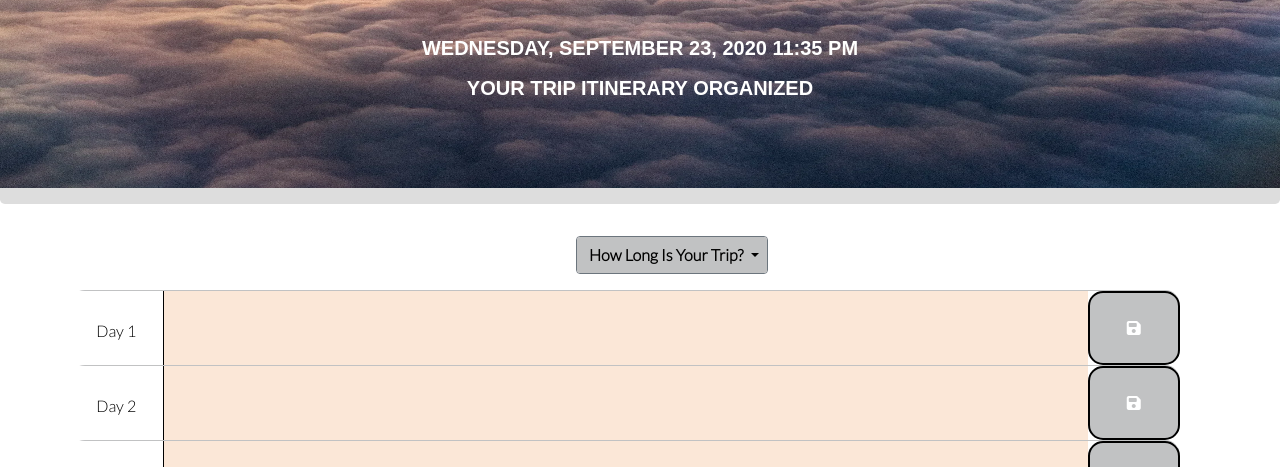
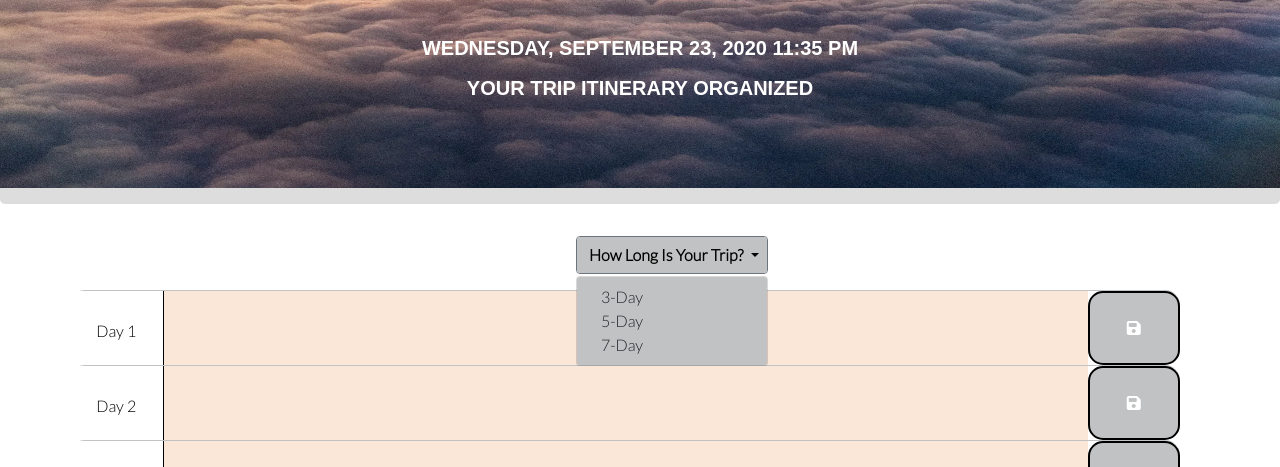
Before and after one commit to angierys22/planit, a plain HTML site: page index.html in a window 1280 px wide. Shown: the part 312-779 px from the top of the page. Drawn offline with nearby package versions, Linux system fonts and the light colour scheme; no server answers.

Commit message:
added css to dropdown

```diff
--- a/assets/css/style.css
+++ b/assets/css/style.css
@@ -31,6 +31,15 @@ textarea{
   padding: 10px;
 }
 
+.dropdown-menu {
+  background-color: #c1c2c3;
+  color: black;
+  font-weight: bolder;
+  display: block;
+  width: 15%;
+  margin-left: 45%;
+  margin-right: 30%;
+}
 
 .description{
   background-color: #fbe7d7;
```
